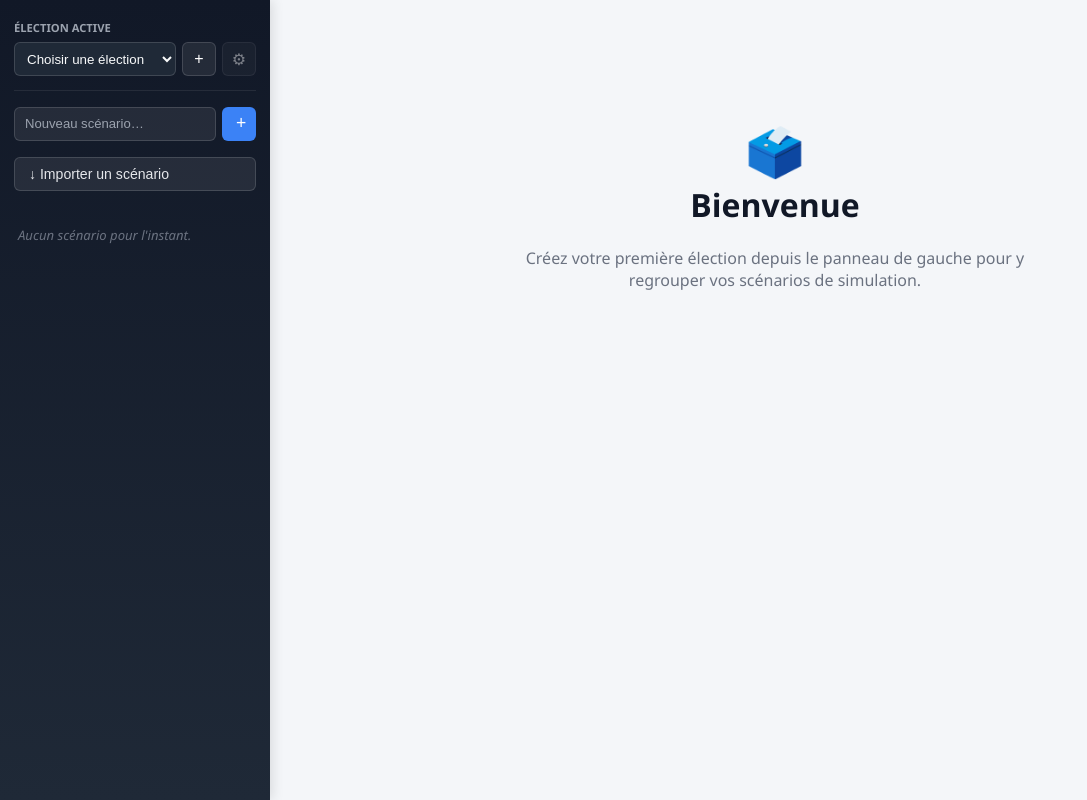
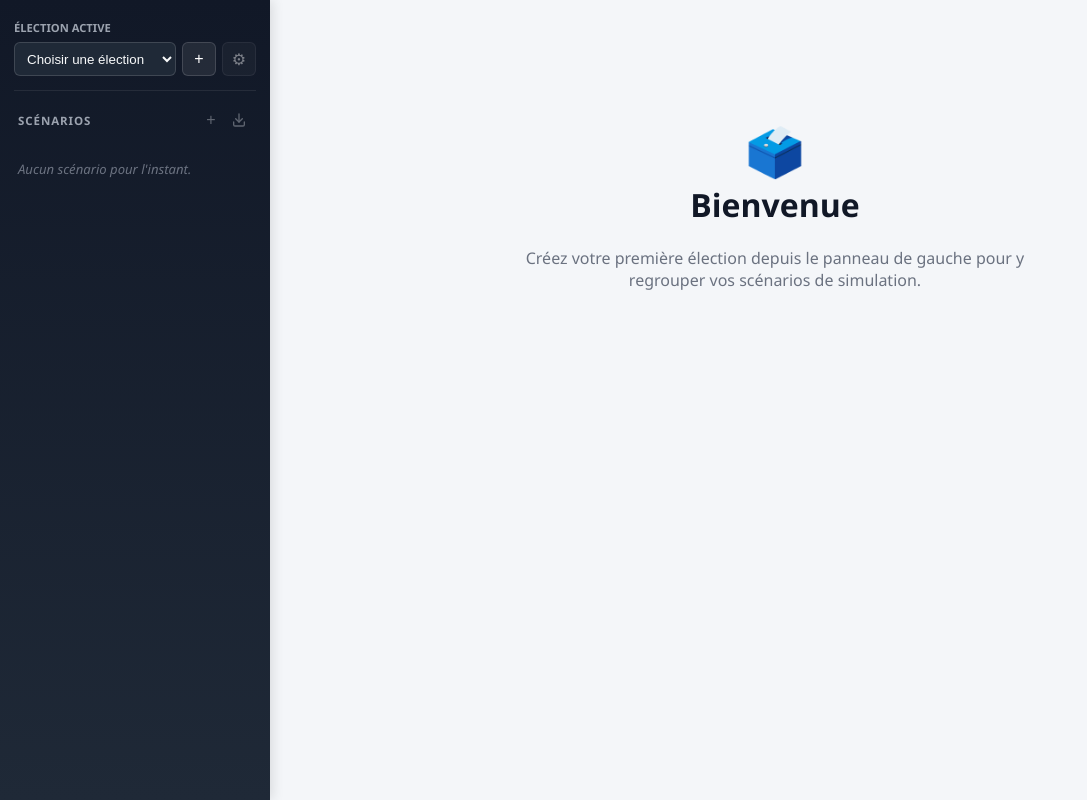
Before and after one commit to venglow123/election-simulation, a React (Vite) app in the folder frontend/: page /#/ in a window 1280 px wide. Shown: the whole page, without its empty margins (0-1087 px from the left). Built offline with nearby package versions, Linux system fonts and the light colour scheme.

Commit message:
feat: enhance ScenarioHeader and Sidebar components with auto-focus functionality and improved UI elements

```diff
--- a/frontend/src/components/ScenarioHeader.jsx
+++ b/frontend/src/components/ScenarioHeader.jsx
@@ -1,9 +1,21 @@
-export default function ScenarioHeader({ simulation, onFieldChange, onDuplicate, onShare }) {
+import { useEffect, useRef } from "react";
+
+export default function ScenarioHeader({ simulation, onFieldChange, onDuplicate, onShare, autoFocusTitle, onTitleFocused }) {
+  const titleRef = useRef(null);
+
+  useEffect(() => {
+    if (!autoFocusTitle || !titleRef.current) return;
+    titleRef.current.focus();
+    titleRef.current.select();
+    onTitleFocused?.();
+  }, [autoFocusTitle, onTitleFocused]);
+
   return (
     <header className="scenario-header">
       <div className="scenario-title-row">
         <div className="scenario-meta-form">
           <input
+            ref={titleRef}
             type="text"
             className="scenario-title-input"
             placeholder="Nom du scénario"
--- a/frontend/src/components/Sidebar.jsx
+++ b/frontend/src/components/Sidebar.jsx
@@ -14,7 +14,6 @@ export default function Sidebar() {
   const electionId = Number(electionMatch?.params.electionId) || null;
   const simulationId = simulationMatch?.params.simulationId;
   const navigate = useNavigate();
-  const [newName, setNewName] = useState("");
   const [draggedId, setDraggedId] = useState(null);
   const [isImportOpen, setIsImportOpen] = useState(false);
 
@@ -22,14 +21,11 @@ export default function Sidebar() {
     if (electionId) selectElection(electionId).catch(() => navigate("/", { replace: true }));
   }, [electionId, selectElection, navigate]);
 
-  async function handleCreate(e) {
-    e.preventDefault();
-    const name = newName.trim();
-    if (!name || !electionId) return;
-    const sim = await api.createSimulation(electionId, name);
-    setNewName("");
+  async function handleCreate() {
+    if (!electionId) return;
+    const sim = await api.createSimulation(electionId, "Nouveau scénario");
     await refresh();
-    navigate(`/elections/${electionId}/simulations/${sim.id}`);
+    navigate(`/elections/${electionId}/simulations/${sim.id}`, { state: { focusTitle: true } });
   }
 
   async function handleDelete(simId, name) {
@@ -58,22 +54,35 @@ export default function Sidebar() {
     <aside className="sidebar">
       <WorkspaceSelector selectedElectionId={electionId} />
 
-      <form className="sidebar-new-form" onSubmit={handleCreate}>
-        <input
-          type="text"
-          placeholder="Nouveau scénario…"
-          value={newName}
-          onChange={(e) => setNewName(e.target.value)}
-          disabled={!electionId}
-        />
-        <button type="submit" title="Créer un scénario" disabled={!electionId}>
-          +
-        </button>
-      </form>
-
-      <button type="button" className="sidebar-import-button" onClick={() => setIsImportOpen(true)} disabled={!electionId}>
-        ↓ Importer un scénario
-      </button>
+      <div className="sidebar-section-header">
+        <h2 className="sidebar-section-title">Scénarios</h2>
+        <div className="sidebar-section-actions">
+          <button
+            type="button"
+            className="sidebar-icon-button"
+            data-tooltip="Nouveau scénario"
+            aria-label="Nouveau scénario"
+            onClick={handleCreate}
+            disabled={!electionId}
+          >
+            +
+          </button>
+          <button
+            type="button"
+            className="sidebar-icon-button"
+            data-tooltip="Importer un scénario"
+            aria-label="Importer un scénario"
+            onClick={() => setIsImportOpen(true)}
+            disabled={!electionId}
+          >
+            <svg viewBox="0 0 24 24" width="16" height="16" fill="none" stroke="currentColor" strokeWidth="2" strokeLinecap="round" strokeLinejoin="round" aria-hidden="true">
+              <path d="M12 3v12" />
+              <path d="m7 10 5 5 5-5" />
+              <path d="M4 15v4a2 2 0 0 0 2 2h12a2 2 0 0 0 2-2v-4" />
+            </svg>
+          </button>
+        </div>
+      </div>
 
       <nav className="sim-tabs">
         {simulations.length === 0 && <p className="sim-tabs-empty">Aucun scénario pour l'instant.</p>}
@@ -93,8 +102,8 @@ export default function Sidebar() {
             </span>
             <NavLink to={`/elections/${electionId}/simulations/${sim.id}`} className="sim-tab-link">
               <span className="sim-tab-name">{sim.name}</span>
-              <span className="sim-tab-meta">
-                {sim.candidates_count} candidat{sim.candidates_count !== 1 ? "s" : ""}
+              <span className="sim-tab-meta" title={`${sim.candidates_count} candidat${sim.candidates_count !== 1 ? "s" : ""}`}>
+                {sim.candidates_count}
               </span>
             </NavLink>
             <div className="sim-tab-delete">
@@ -112,7 +121,7 @@ export default function Sidebar() {
           onImported={async (simulation) => {
             await refresh();
             setIsImportOpen(false);
-            navigate(`/elections/${electionId}/simulations/${simulation.id}`);
+            navigate(`/elections/${electionId}/simulations/${simulation.id}`, { state: { focusTitle: true } });
           }}
         />
       )}
--- a/frontend/src/components/SimulationPage.jsx
+++ b/frontend/src/components/SimulationPage.jsx
@@ -1,5 +1,5 @@
 import { useCallback, useEffect, useState } from "react";
-import { useNavigate, useParams } from "react-router-dom";
+import { useLocation, useNavigate, useParams } from "react-router-dom";
 import { api } from "../api.js";
 import { useSimulations } from "../context/SimulationsContext.jsx";
 import { debounceByKey } from "../utils/debounceByKey.js";
@@ -20,6 +20,7 @@ export default function SimulationPage() {
   const id = simulationId || legacyId;
   const electionId = Number(routeElectionId);
   const navigate = useNavigate();
+  const location = useLocation();
   const { refresh: refreshSidebar } = useSimulations();
   const [sim, setSim] = useState(null);
   const [candidateOptions, setCandidateOptions] = useState([]);
@@ -118,10 +119,15 @@ export default function SimulationPage() {
     [id, applyState]
   );
 
+  // Clear the one-shot navigation flag so a reload or back navigation doesn't refocus the title.
+  const clearFocusTitleFlag = useCallback(() => {
+    navigate(location.pathname, { replace: true, state: null });
+  }, [navigate, location.pathname]);
+
   async function handleDuplicate() {
     const copy = await api.duplicateSimulation(id);
     await refreshSidebar();
-    navigate(`/elections/${electionId}/simulations/${copy.id}`);
+    navigate(`/elections/${electionId}/simulations/${copy.id}`, { state: { focusTitle: true } });
   }
 
   async function handleCreateCandidate(payload) {
@@ -148,6 +154,8 @@ export default function SimulationPage() {
         onFieldChange={saveMetaField}
         onDuplicate={handleDuplicate}
         onShare={() => setIsShareOpen(true)}
+        autoFocusTitle={Boolean(location.state?.focusTitle) && String(sim.id) === String(id)}
+        onTitleFocused={clearFocusTitleFlag}
       />
       <WarningsPanel warnings={sim.warnings} />
       <div className="content-grid">
--- a/frontend/src/hooks/useGridNavigation.js
+++ b/frontend/src/hooks/useGridNavigation.js
@@ -62,7 +62,7 @@ export function useGridNavigation(containerRef, { onEnterLastRow } = {}) {
           prevRow[ci].focus();
           prevRow[ci].select();
         }
-      } else if (key === "ArrowRight" && target.selectionStart === target.value.length) {
+      } else if (key === "ArrowRight" && target.selectionEnd === target.value.length) {
         if (rows[ri][ci + 1]) {
           e.preventDefault();
           rows[ri][ci + 1].focus();
--- a/frontend/src/styles.css
+++ b/frontend/src/styles.css
@@ -71,58 +71,83 @@ h2 {
   color: #9ca3af;
 }
 
-.sidebar-new-form {
+.sidebar-section-header {
   display: flex;
-  gap: 6px;
+  align-items: center;
+  justify-content: space-between;
+  padding: 0 4px;
+  margin-bottom: -8px;
 }
 
-.sidebar-new-form input {
-  flex: 1;
-  min-width: 0;
-  background: rgba(255, 255, 255, 0.08);
-  border: 1px solid rgba(255, 255, 255, 0.14);
-  color: #f9fafb;
-  border-radius: 6px;
-  padding: 8px 10px;
-  font-size: 0.82rem;
-}
-
-.sidebar-new-form input::placeholder {
+.sidebar-section-title {
+  margin: 0;
+  font-size: 0.72rem;
+  font-weight: 700;
+  letter-spacing: 0.08em;
+  text-transform: uppercase;
   color: #9ca3af;
 }
 
-.sidebar-new-form button {
-  background: var(--accent);
+.sidebar-section-actions {
+  display: flex;
+  gap: 2px;
+}
+
+.sidebar-icon-button {
+  position: relative;
+  display: inline-flex;
+  align-items: center;
+  justify-content: center;
+  width: 26px;
+  height: 26px;
+  padding: 0;
+  background: transparent;
   border: none;
-  color: white;
   border-radius: 6px;
-  width: 34px;
-  flex-shrink: 0;
-  font-size: 1.1rem;
+  color: #d1d5db;
+  font-size: 1rem;
   line-height: 1;
   cursor: pointer;
 }
 
-.sidebar-new-form button:hover {
-  background: var(--accent-dark);
+.sidebar-icon-button:hover:not(:disabled) {
+  background: rgba(255, 255, 255, 0.1);
+  color: white;
 }
 
-.sidebar-import-button {
-  width: 100%;
-  background: rgba(255, 255, 255, 0.08);
-  border: 1px solid rgba(255, 255, 255, 0.14);
-  color: #e5e7eb;
-  text-align: left;
+.sidebar-icon-button:disabled {
+  opacity: 0.4;
+  cursor: not-allowed;
 }
 
-.sidebar-import-button:hover {
-  background: rgba(255, 255, 255, 0.14);
+/* Anchored to the right edge so the tooltip stays inside the scrollable sidebar. */
+.sidebar-icon-button[data-tooltip]::after {
+  content: attr(data-tooltip);
+  position: absolute;
+  top: calc(100% + 6px);
+  right: 0;
+  z-index: 10;
+  padding: 4px 8px;
+  border-radius: 4px;
+  background: #030712;
+  color: #f9fafb;
+  font-size: 0.72rem;
+  font-weight: 500;
+  white-space: nowrap;
+  pointer-events: none;
+  opacity: 0;
+  transition: opacity 0.12s ease;
+}
+
+.sidebar-icon-button[data-tooltip]:hover:not(:disabled)::after,
+.sidebar-icon-button[data-tooltip]:focus-visible::after {
+  opacity: 1;
 }
 
 .sim-tabs {
   display: flex;
   flex-direction: column;
-  gap: 4px;
+  gap: 2px;
   overflow-y: auto;
   flex: 1;
 }
@@ -138,8 +163,8 @@ h2 {
   display: flex;
   align-items: center;
   gap: 2px;
-  border-radius: 8px;
-  background: rgba(255, 255, 255, 0.03);
+  border-radius: 6px;
+  background: transparent;
   transition: background 0.15s ease;
   cursor: grab;
 }
@@ -171,9 +196,9 @@ h2 {
   flex: 1;
   min-width: 0;
   display: flex;
-  flex-direction: column;
-  gap: 1px;
-  padding: 8px 4px;
+  align-items: baseline;
+  gap: 6px;
+  padding: 5px 4px;
   text-decoration: none;
   color: #e5e7eb;
 }
@@ -183,7 +208,9 @@ h2 {
 }
 
 .sim-tab-name {
-  font-size: 0.85rem;
+  flex: 1;
+  min-width: 0;
+  font-size: 0.83rem;
   font-weight: 500;
   white-space: nowrap;
   overflow: hidden;
@@ -191,6 +218,7 @@ h2 {
 }
 
 .sim-tab-meta {
+  flex-shrink: 0;
   font-size: 0.7rem;
   color: #9ca3af;
 }
@@ -207,8 +235,8 @@ h2 {
   border: none;
   color: #6b7280;
   cursor: pointer;
-  font-size: 0.78rem;
-  padding: 4px 6px;
+  font-size: 0.72rem;
+  padding: 2px 5px;
   border-radius: 4px;
   opacity: 0;
   transition: opacity 0.15s ease, background 0.15s ease;
```
